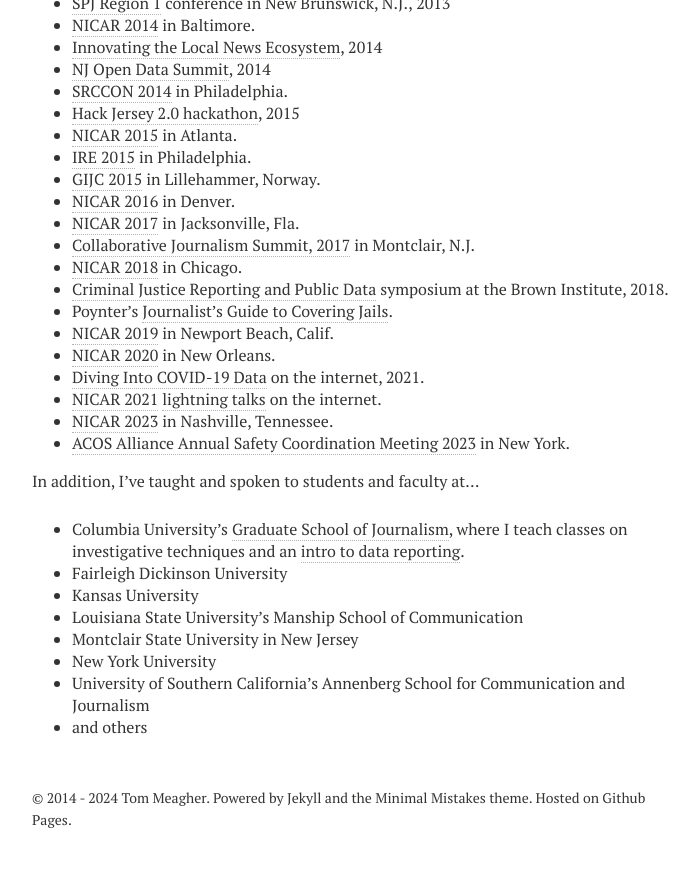
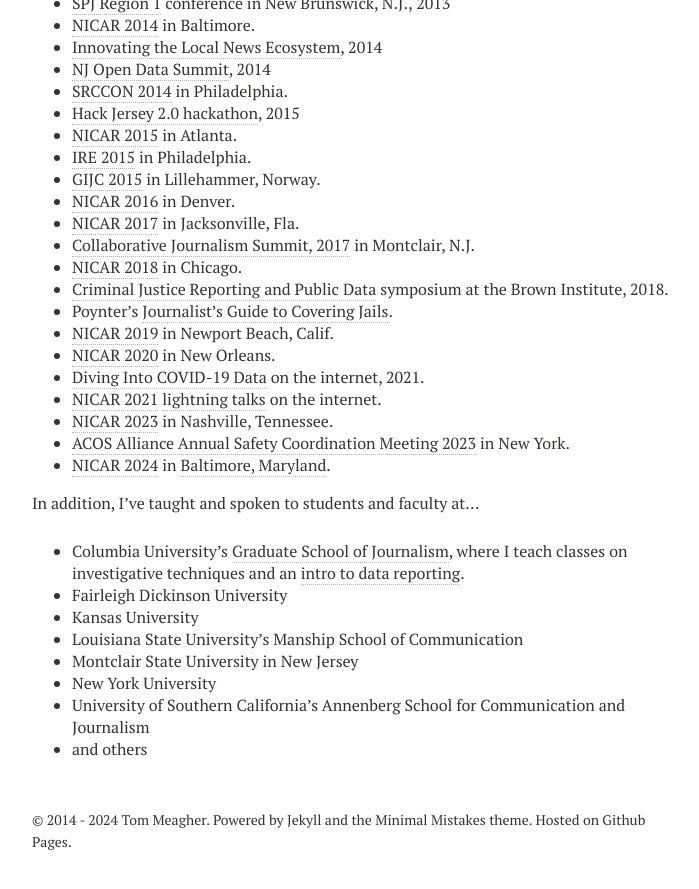
Before and after one commit to tommeagher/tommeagher.github.io, a Jekyll site: the page built from classes.md, in a window 1280 px wide and 900 px high, scrolled down 1252 px. Shown: the top 889 px of the window, without its empty margins (288-987 px from the left). Built offline with Jekyll 4.4.1, drawn with Linux system fonts in a browser that asks for light colours; nearby versions of some CDN libraries.

Commit message:
add nicar 24

```diff
--- a/classes.md
+++ b/classes.md
@@ -67,6 +67,7 @@
 * [NICAR 2021](https://www.ire.org/training/conferences/nicar-2021/) [lightning talks](https://vimeo.com/518644653) on the internet.
 * [NICAR 2023](https://schedules.ire.org/nicar-2023/) in Nashville, Tennessee.
 * [ACOS Alliance Annual Safety Coordination Meeting 2023](https://www.acosalliance.org/annual-safety-meeting-2023) in New York.
+* [NICAR 2024](https://docs.google.com/presentation/d/13WLLWqWsan_53Mw3wkA1OduxSKDoi0TJKj9QM2HR9t4/edit?usp=sharing) in [Baltimore, Maryland](https://schedules.ire.org/nicar-2024/index.html#2041).
 
 In addition, I've taught and spoken to students and faculty at...
 
```
Also changed, not shown: 2 other files.
